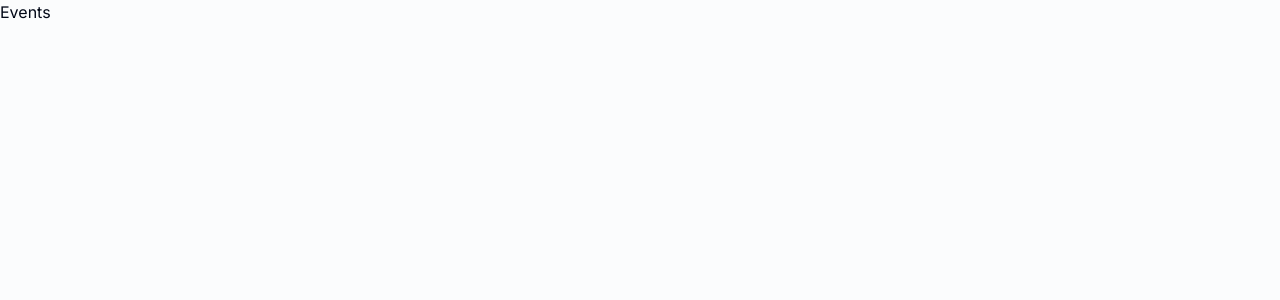
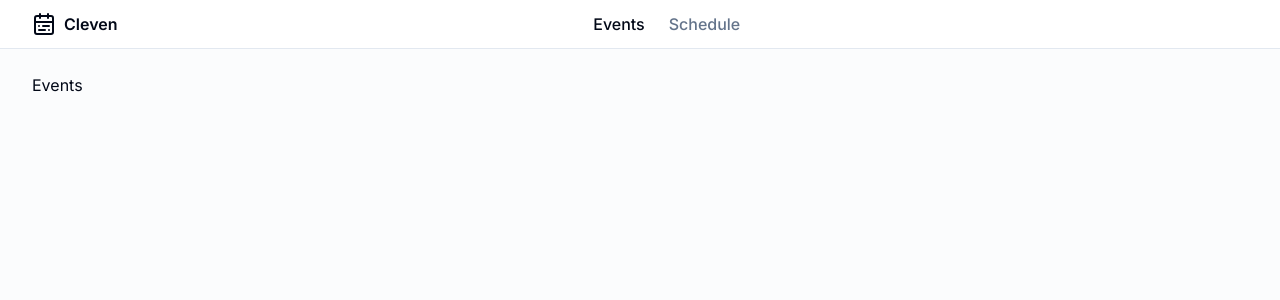
Before and after one commit to Benezerds/events-scheduler, a Next.js app: page /events in a window 1280 px wide. Shown: the top 300 px of the page. Built offline with nearby package versions, Linux system fonts and the light colour scheme.

Commit message:
Implemented Navigation and Layout for Private route Modified tailwin config to accomodate the container theme Added layout with NavLink component to hold the routes needed

```diff
--- /dev/null
+++ b/src/app/(private)/layout.tsx
@@ -0,0 +1,27 @@
+import { NavLink } from "@/components/NavLink";
+import { UserButton } from "@clerk/nextjs";
+import { CalendarRange } from "lucide-react";
+import { ReactNode } from "react";
+
+export default function PrivateLayout({ children }: { children: ReactNode }) {
+  return (
+    <>
+      <header className="flex py-2 border-b bg-card">
+        <nav className="font-medium flex items-center text-start gap-6 container">
+          <div className="flex items-center gap-2 font-semibold mr-auto">
+            <CalendarRange className="size-6" />
+            <span className="sr-only md:not-sr-only">Cleven</span>
+          </div>
+          <NavLink href="/events">Events</NavLink>
+          <NavLink href="/schedule">Schedule</NavLink>
+          <div className="ml-auto size-8">
+            <UserButton
+              appearance={{ elements: { userButtonAvatarBox: "size-full" } }}
+            />
+          </div>
+        </nav>
+      </header>
+      <main className="container my-6">{children}</main>
+    </>
+  );
+}
--- /dev/null
+++ b/src/components/NavLink.tsx
@@ -0,0 +1,23 @@
+"use client"
+
+import { cn } from "@/lib/utils";
+import Link from "next/link";
+import { usePathname } from "next/navigation";
+import { ComponentProps } from "react";
+
+export function NavLink({ className, ...props }: ComponentProps<typeof Link>) {
+    const path = usePathname()
+    const isActive = path === props.href
+
+    return(
+        <Link
+        {...props}
+        className={cn(
+            "transition-colors",
+            isActive
+            ?  "text-foreground"
+            : "text-muted-foreground hover:text-foreground",className
+         )}
+        />
+    )
+}
--- a/tailwind.config.ts
+++ b/tailwind.config.ts
@@ -9,6 +9,13 @@
     "./src/app/**/*.{js,ts,jsx,tsx,mdx}",
   ],
   theme: {
+	container: {
+		center: true,
+		padding: "2rem",
+		screens: {
+			"2xl": "1400px",
+		}
+	},
   	extend: {
 		fontFamily: {
 			sans: ["var(--font-sans)", ...fontFamily.sans]
```
